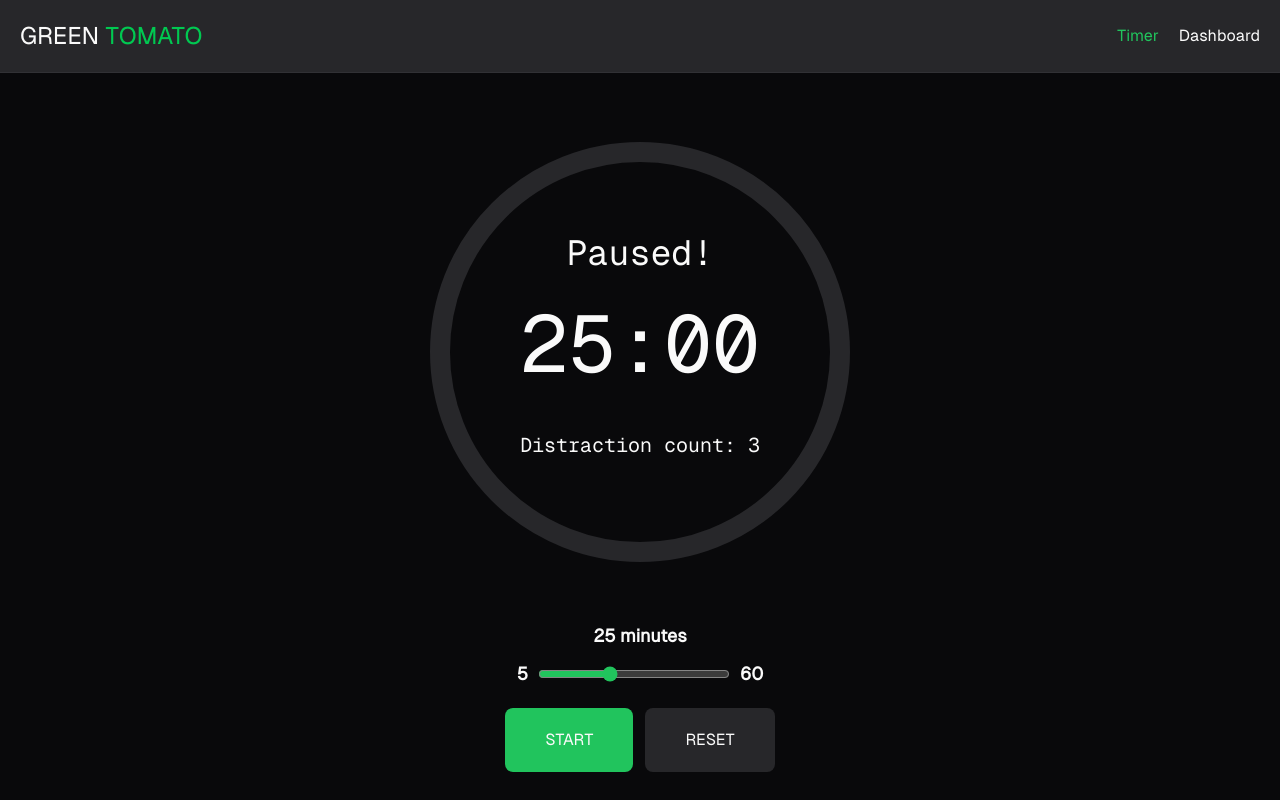
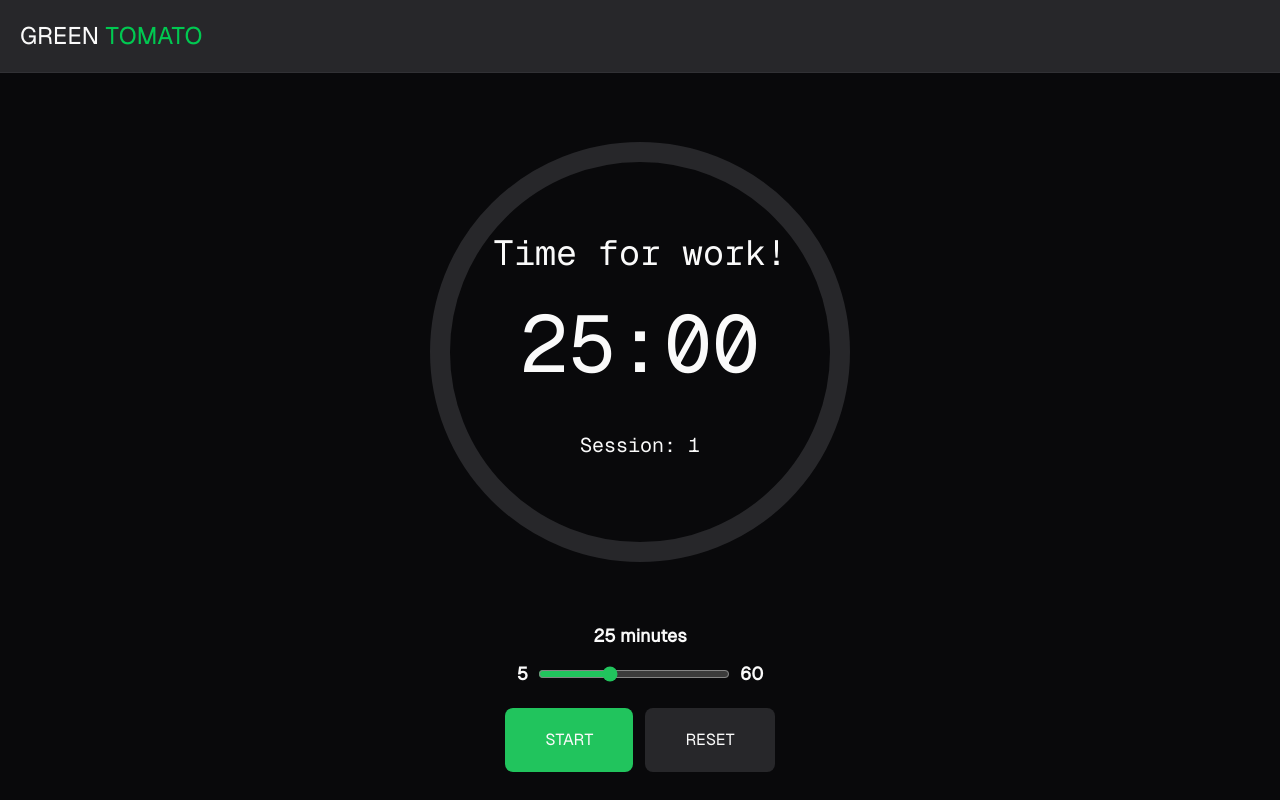
Before and after one commit to NegativePlayeer/GreenTomato, a React (Vite) app: page / in a window 1280 px wide. Built offline with nearby package versions, Linux system fonts and the light colour scheme.

Commit message:
feat: handle session numbers and session end

```diff
--- a/src/components/Navbar.jsx
+++ b/src/components/Navbar.jsx
@@ -1,7 +1,6 @@
 import { useState } from 'react';
 
 function Navbar() {
-	const [isActive, setIsActive] = useState(true);
 	return (
 		<div className='bg-card w-full text-card-foreground flex justify-between items-center p-5 border-b border-border'>
 			<div>
@@ -10,16 +9,6 @@ function Navbar() {
 					<span className='text-green-500'>Tomato</span>
 				</h1>
 			</div>
-			<div className='flex gap-5'>
-				<button
-					className={`hover:text-primary transition-colors cursor-pointer ${isActive ? 'text-primary' : ''}`}
-				>
-					Timer
-				</button>
-				<button className='hover:text-primary transition-colors cursor-pointer'>
-					Dashboard
-				</button>
-			</div>
 		</div>
 	);
 }
--- a/src/components/Timer.jsx
+++ b/src/components/Timer.jsx
@@ -4,10 +4,15 @@ import TimeSlider from './TimeSlider';
 
 function Timer() {
 	const intervalRef = useRef(null);
+	const modeRef = useRef('work');
+	const initialMinutesRef = useRef(25);
+
 	const [initialMinutes, setInitialMinutes] = useState(25);
 	const [minutes, setMinutes] = useState(initialMinutes);
 	const [seconds, setSeconds] = useState(0);
 	const [isRunning, setIsRunning] = useState(false);
+	const [mode, setMode] = useState('work');
+	const [sessionNumber, setSessionNumber] = useState(1);
 
 	const CIRCUMFERENCE = 508;
 
@@ -28,6 +33,7 @@ function Timer() {
 							clearInterval(intervalRef.current);
 							intervalRef.current = null;
 							setIsRunning(false);
+							handleFinish();
 							return 0;
 						}
 						return prevMinutes - 1;
@@ -54,13 +60,35 @@ function Timer() {
 		intervalRef.current = null;
 		setMinutes(initialMinutes);
 		setSeconds(0);
+		setSessionNumber(1);
 	}
 
 	function handleSliderChange(value) {
 		if (isRunning) return;
 		if (initialMinutes !== minutes) return;
+		initialMinutesRef.current = value;
 		setInitialMinutes(value);
 		setMinutes(value);
+	}
+
+	function handleFinish() {
+		if (modeRef.current === 'work') {
+			const breakMinutes = Math.floor(
+				initialMinutesRef.current / 5,
+			);
+
+			setSessionNumber((prevSession) => prevSession + 1);
+			modeRef.current = 'break';
+			setMode('break');
+			setInitialMinutes(breakMinutes);
+			setMinutes(breakMinutes);
+		} else {
+			modeRef.current = 'work';
+			setMode('work');
+			setInitialMinutes(initialMinutesRef.current);
+			setMinutes(initialMinutesRef.current);
+		}
+		setSeconds(0);
 	}
 
 	return (
@@ -82,7 +110,11 @@ function Timer() {
 					fontFamily='Geist Mono, monospace'
 					textAnchor='middle'
 				>
-					{isRunning ? 'Work!' : 'Paused!'}
+					{isRunning
+						? mode
+						: initialMinutes !== minutes
+							? 'Pause!'
+							: `Time for ${mode}!`}
 				</text>
 				<text
 					x='100'
@@ -103,7 +135,7 @@ function Timer() {
 					fontSize='8'
 					fontFamily='Geist Mono, monospace'
 				>
-					Distraction count: 3
+					Session: {sessionNumber}
 				</text>
 				<circle
 					cx='100'
@@ -114,11 +146,7 @@ function Timer() {
 					strokeWidth='8'
 					strokeLinecap='round'
 					strokeDasharray='508'
-					strokeDashoffset={
-						isRunning && intervalRef != null
-							? circleOffset
-							: 508
-					}
+					strokeDashoffset={circleOffset}
 					transform='rotate(-90 100 100)'
 				/>
 			</svg>
```
